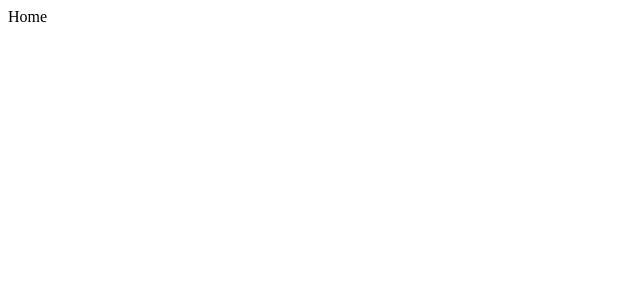
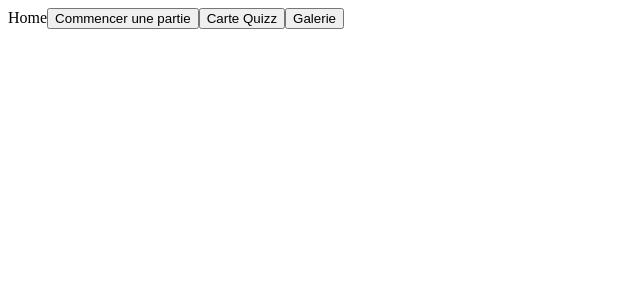
Before and after one commit to mokonaa/les-minis-deboggueurs, a React (Create React App) app: page / in a window 1280 px wide. Shown: the top 300 px of the page, without its empty margins (0-640 px from the left). Built offline with nearby package versions, Linux system fonts and the light colour scheme.

Commit message:
(feat:) recup de la liste entière des enfants joueurs + boutons fonctionnels sur la page accueil

```diff
--- a/src/components/Home/Home.jsx
+++ b/src/components/Home/Home.jsx
@@ -1,10 +1,20 @@
+import { useNavigate } from "react-router-dom";
 
 export default function Home() {
+
+    const navigate = useNavigate();
+    const navigateTo = (route) => {
+        console.log('navigate to');
+        navigate(route);
+    }
 
     return (
         <>
             <div>
                 Home
+                <button  onClick={() => navigateTo("/partie")} >Commencer une partie</button>
+                <button  onClick={() => navigateTo("/quizzs")} >Carte Quizz</button>
+                <button onClick={() => navigateTo("/galerie")} >Galerie</button>
             </div>
         </>
     )
--- a/src/components/Partie/Partie.jsx
+++ b/src/components/Partie/Partie.jsx
@@ -2,18 +2,20 @@ import { data } from '../../data/data';
 
 export default function Partie() {
 
+    console.log(data);
+    let joueurs =data.enfants;
     const choisirJoueur = () => {
         console.log('im here');
-        //console.log(data);
+        console.log(data);
     }
 
-    choisirJoueur();
+    console.log(joueurs);
+    joueurs.map(enfant => console.log(enfant));
+    //choisirJoueur();
 
   return (
-      <>
           <div>
-              Partie
+              { joueurs.map(enfant => enfant.nom)}
           </div>
-      </>
   )
 }
```
